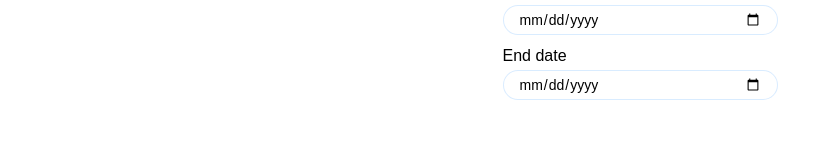
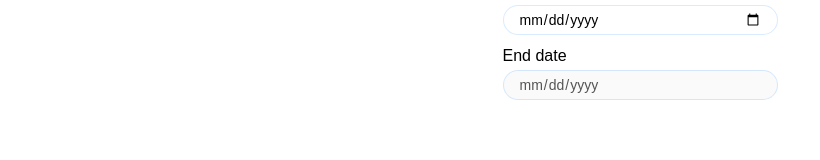
Before and after one commit to e-rmkt/tripify-travel-app, a Next.js app: page /forms/TripForm in a window 1280 px wide. Shown: the part 295-455 px from the top of the page, without its empty margins (0-820 px from the left). Built offline with nearby package versions, Linux system fonts and the light colour scheme.

Commit message:
fix: merge conflicts

```diff
--- a/components/Trip/index.js
+++ b/components/Trip/index.js
@@ -22,11 +22,7 @@ export default function Trip({ title, img, location, timePeriod, _id }) {
           <Location location={location} />
           <StyledText>{title}</StyledText>
           <TimePeriod timePeriod={timePeriod} />
-          <Counter
-            startDate={startDate}
-            endDate={endDate}
-            countdown={countdown}
-          />
+          <Counter startDate={startDate} endDate={endDate} />
         </Wrapper>
       </StyledListItem>
     </StyledLink>
--- a/components/TripDetails/index.js
+++ b/components/TripDetails/index.js
@@ -11,6 +11,7 @@ import Location from "../Location";
 import TimePeriod from "../TimePeriod";
 import EditButton from "../EditButton";
 import DeleteButton from "../DeleteButton";
+import Counter from "../Counter";
 
 export default function TripDetails({
   title,
@@ -19,6 +20,8 @@ export default function TripDetails({
   img,
   handleDelete,
   id,
+  startDate,
+  endDate,
 }) {
   return (
     <>
@@ -31,10 +34,10 @@ export default function TripDetails({
         <Location location={location} />
         <StyledText>{title}</StyledText>
         <TimePeriod timePeriod={timePeriod} />
+        <Counter startDate={startDate} endDate={endDate} />
       </DetailsCard>
       <Wrapper>
         <EditButton id={id} />
-
         <DeleteButton onHandleDelete={handleDelete} />
       </Wrapper>
     </>
--- a/components/TripForm/index.js
+++ b/components/TripForm/index.js
@@ -10,7 +10,11 @@ import CancelIcon from "@/components/CancelButton/CancelIcon.svg";
 import CreateButton from "@/components/CreateButton";
 import CreateIcon from "@/components/CreateButton/CreateIcon.svg";
 
-export default function TripForm({ handleAddTrip }) {
+export default function TripForm({
+  handleAddTrip,
+  endDateDisabled,
+  handleDisabled,
+}) {
   return (
     <>
       <StyledForm onSubmit={handleAddTrip}>
@@ -39,11 +43,21 @@ export default function TripForm({ handleAddTrip }) {
         </StyledLabel>
         <StyledLabel>
           Start date
-          <StyledInput name="startDate" type="date" required />
+          <StyledInput
+            name="startDate"
+            type="date"
+            required
+            onChange={handleDisabled}
+          />
         </StyledLabel>
         <StyledLabel>
           End date
-          <StyledInput name="endDate" type="date" />
+          <StyledInput
+            name="endDate"
+            type="date"
+            required
+            disabled={endDateDisabled}
+          />
         </StyledLabel>
         <CreateButton>
           <CreateIcon /> Create
--- a/pages/forms/TripForm/[id].js
+++ b/pages/forms/TripForm/[id].js
@@ -10,7 +10,6 @@ export default function EditFormPage() {
   const router = useRouter();
 
   const [endDateDisabled, setEndDateDisabled] = useState(false);
-  const [endDateValue, setEndDateValue] = useState();
 
   const { id } = router.query;
   const { data: trip, isLoading } = useSWR(
@@ -64,7 +63,6 @@ export default function EditFormPage() {
 
       if (tripData.endDate < tripData.startDate) {
         alert("The end date needs to be bigger than the start date!");
-        setEndDateValue("");
       } else {
         router.push(`/trip/${id}`);
       }
@@ -81,6 +79,8 @@ export default function EditFormPage() {
       startDate={startDate}
       endDate={endDate}
       handleEditTrip={handleEditTrip}
+      toggleDisabled={toggleDisabled}
+      endDateDisabled={endDateDisabled}
     />
   );
 }
--- a/pages/forms/TripForm/index.js
+++ b/pages/forms/TripForm/index.js
@@ -56,7 +56,11 @@ export default function TripFormPage() {
   return (
     <main>
       <h1>New Trip</h1>
-      <TripForm handleAddTrip={handleAddTrip} />
+      <TripForm
+        handleAddTrip={handleAddTrip}
+        handleDisabled={handleDisabled}
+        endDateDisabled={endDateDisabled}
+      />
     </main>
   );
 }
```
Also changed, not shown: components/EditForm/index.js (+9 -1 lines), pages/trip/[id].js (+2 -24 lines).
